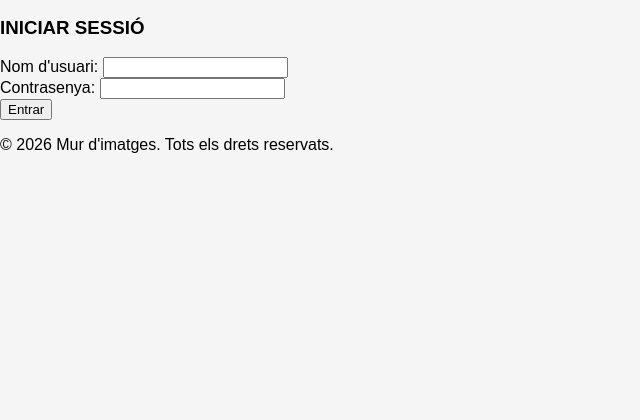
After one commit to Xavi-H/MurInfinit, a PHP site: page /view/login.php in a window 1280 px wide. The commit adds this page. Shown: the part 324-744 px from the top of the page, without its empty margins (0-640 px from the left). Run offline with PHP 8.4, Linux system fonts and the light colour scheme.

Commit message:
refactor: head y header pasados a .html. feat: add vista de login. fix: includes corregidos.

```diff
--- a/controller/login.proc.php
+++ b/controller/login.proc.php
@@ -9,7 +9,7 @@ $input = json_decode(file_get_contents("php://input"), true);
 
 // Obté les credencials o assigna buit si no existeixen
 $nom = $input["nom"]?? "";
-$contrasenya = $input["contrassenya"]?? "";
+$contrasenya = $input["contrasenya"]?? "";
 
 // Comprova que s'han enviat dades
 if($nom && $contrasenya) {
@@ -20,7 +20,7 @@ if($nom && $contrasenya) {
     $usuari = $result->fetchArray(SQLITE3_ASSOC);
 
     // Verifica usuari i contrasenya
-    if ($usuari && $usuari["contrassenya"] === md5($contrasenya)) {
+    if ($usuari && $usuari["contrasenya"] === md5($contrasenya)) {
         // Es crea el header del token JWT
         $header = base64_encode(json_encode(["alg" => "HS256", "typ" => "JWT"]));
 
--- /dev/null
+++ b/view/login.php
@@ -0,0 +1,29 @@
+<?php
+include_once __DIR__ . '/../includes/head.html';
+include_once __DIR__ . '/../includes/header.php';
+?>
+
+<div class="container">
+    <h3>INICIAR SESSIÓ</h3>
+    <!-- Contenidor per mostrar errors -->
+    <p class="error" id="missatge-error"></p>
+
+    <form class="formulari-edicio" id="form-login">
+        <div class="camp">
+            <label for="nom">Nom d'usuari:</label>
+            <input type="text" id="nom" name="nom">
+        </div>
+        <div class="camp">
+            <label for="contrasenya">Contrasenya:</label>
+            <input type="password" id="contrasenya" name="contrasenya">
+        </div>
+        <div class="botons">
+            <button type="submit">Entrar</button>
+        </div>
+    </form>
+</div>
+
+<script src="../js/login.js"></script>
+<?php
+include_once __DIR__ . ("/../includes/footer.html");
+?>
```
Also changed, not shown: index.php (+5 -3 lines), view/imatges.php (+5 -2 lines), includes/footer.html (renamed from includes/footer.php), includes/head.html (renamed from includes/head.php), view/imetgesCerca.php (deleted).
